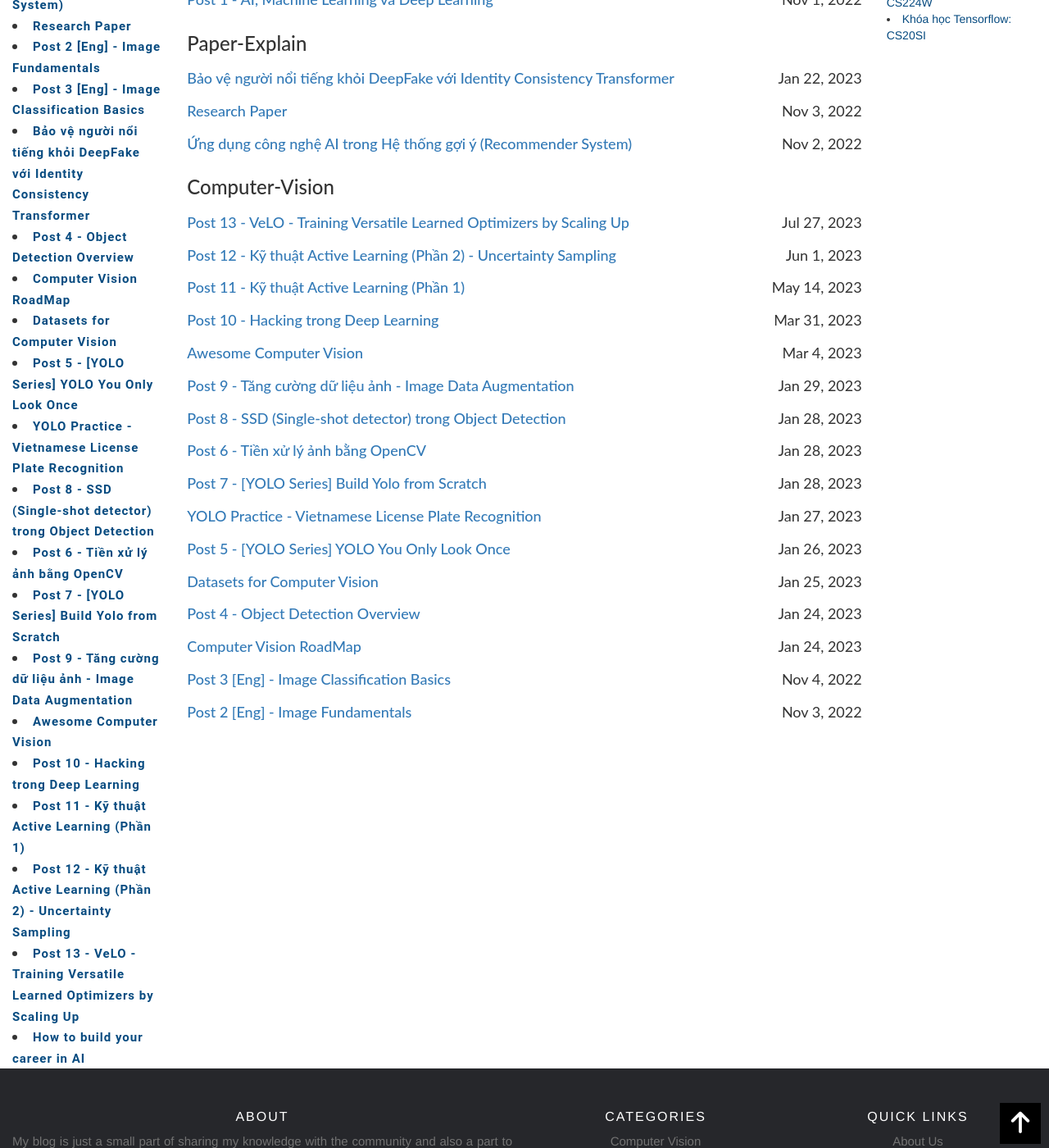
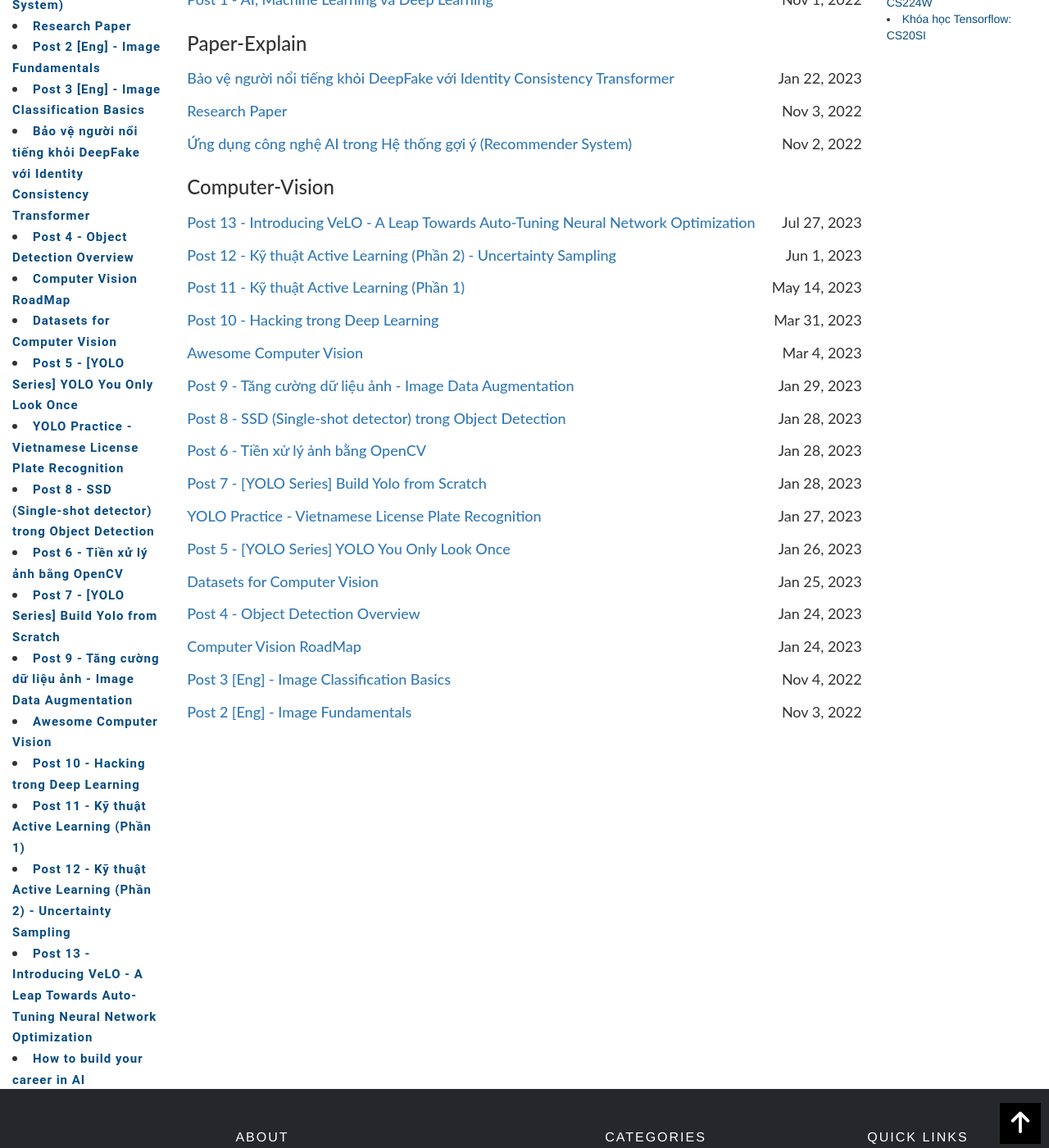
Before and after one commit to visionblog/visionblog.github.io, a Jekyll site: the page built from categories.html, in a window 1280 px wide and 1400 px high, scrolled down 329 px. Shown: the whole window at 82% size. Built offline with Jekyll 4.4.1, drawn with Linux system fonts in a browser that asks for light colours; nearby versions of some CDN libraries; some of the changed lines change nothing that is shown.

Commit message:
update post 13

```diff
--- a/_posts/2023-7-27-VeLO.md
+++ b/_posts/2023-7-27-VeLO.md
@@ -1,15 +1,13 @@
 ---
 layout: post
-title: Post 13 - VeLO - Training Versatile Learned Optimizers by Scaling Up
+title: Post 13 - Introducing VeLO - A Leap Towards Auto-Tuning Neural Network Optimization
 categories : Computer-Vision
 author: Nguyen Quoc Khanh
 ---
 
 <br>
 
-<!-- {% include image.html url="\images\post10\intro.jpg" description="" %} -->
-
-
+**Tired of babysitting hyperparameters for endless hours? Frustrated with uncertain results? Meet VeLO: the optimizer's optimizer. It's like having a personal trainer for your neural network, but without the sweat and tears :D!**
 
 # 1. What are Optimizers in Deep Learning
 
@@ -62,8 +60,36 @@
 **Key insight:** Machine learning engineers typically find the best values of optimizer hyperparameters such as learning rate, learning rate schedule, and weight decay by trial and error. This can be cumbersome, since it requires training the target network repeatedly using different values. In the proposed method, **a different neural network takes the target network’s gradients, weights, and current training step and outputs its weight updates — no hyperparameters needed**.
 
 {% include image.html url="\images\post13\how_VeLO_works.gif" description="How VeLO works - DeepLearning.AI" %}
+
+1. **LSTM-Based Weight Generation**: At every time step, an LSTM creates the weights for what we’ll call the optimizer network. This network, in turn, updates the target one.
+
+2. **Optimizer Network Training:** Instead of backpropagation, the LSTM learns through evolution, generating numerous LSTMs with random differences, averaging them based on performance, and iterating the process.
+
+3. **Testing Various Architectures**: The researchers tested VeLO across a multitude of neural networks including vanilla, convolutional, recurrent, transformers, etc., and on different tasks such as image classification and text generation.
+
+4. **Optimization through Statistics:** Various statistics like mean and variance of weights, exponential moving averages of gradients, training loss value, etc., were taken into account for the optimization.
+
+
 # 3. VeLO Limitations
+
+**Yes, but:** While VeLO brings an innovative leap in optimization, it's not without its stumbling blocks. It falters in scenarios where traditional optimizers usually demand the most manual tuning. Specifically, when dealing with models exceeding 500 million parameters and requiring over 200,000 training steps, VeLO's performance diminishes. The authors attribute this shortcoming to VeLO's limited exposure during training to such large-scale networks and extended training runs.
+
+**Why VeLO Still Matters:** Despite these challenges, VeLO's influence on the AI landscape is undeniable. It injects efficiency into model development by cutting down the need to experiment with hyperparameters and expediting the optimization process itself. Unlike conventional optimizers, VeLO leverages a broad spectrum of statistics related to the target network's real-time training. This enriched perspective enables VeLO to craft updates that steer models closer to optimal solutions more rapidly.
+
+# 4. Conclusion: The Future of Optimization
+
+**VeLO** presents a significant stride towards auto-tuning neural network optimization. By accelerating model development and computing updates that drive models closer to optimal solutions, it offers a new horizon in the AI field.
+
+While it may have overfit to the specific task sizes the researchers tested, VeLO paves the way for more robust algorithms that can work across larger architectures and extensive training steps.
+
+In a landscape where efficiency is paramount, VeLO stands as a testament to the relentless pursuit of innovation, contributing to the future where even optimizers could be optimized by neural networks.
 
 # 4. References for this post
 
+1. [VeLO: Training Versatile Learned Optimizers by Scaling Up - Paper Arxiv](https://arxiv.org/abs/2211.09760)
+2. [VeLO - Optimizer Without Hyperparameters - DeepLearning.AI](https://www.deeplearning.ai/the-batch/velo-the-system-that-eliminates-the-need-for-optimizer-hyperparameters/)
+
 # 5. References for you
+
+1. [VeLO: Training Versatile Learned Optimizers by Scaling Up - DeepAI](https://deepai.org/publication/velo-training-versatile-learned-optimizers-by-scaling-up)
+2. [VeLO Paper Explained - Youtube](https://www.youtube.com/watch?v=9a6PQJxzUpM)
```
